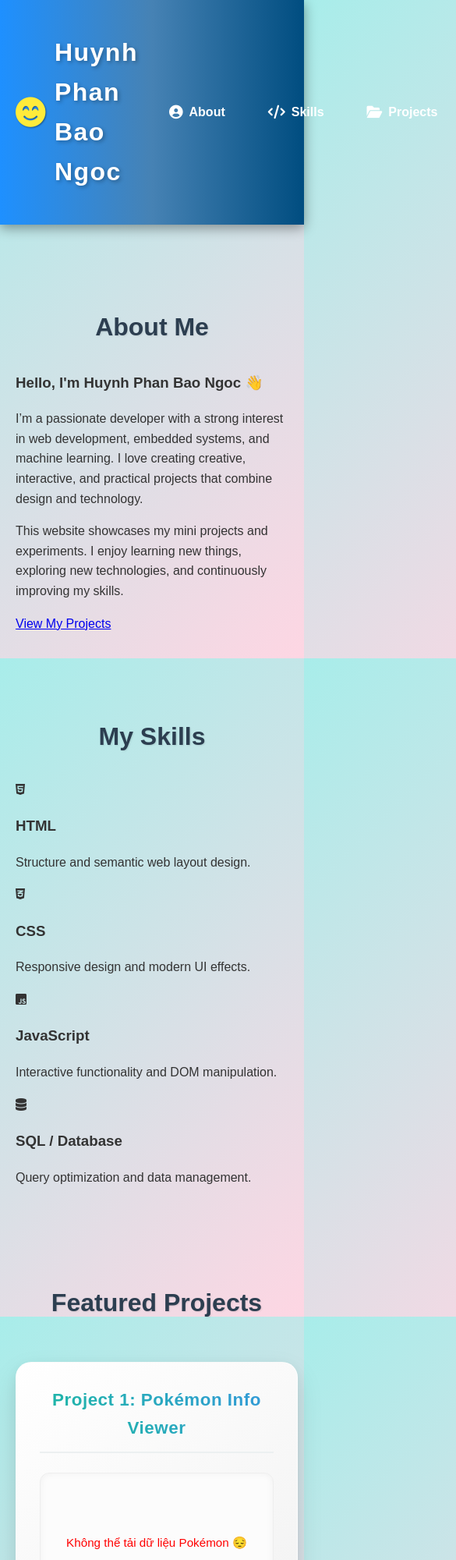
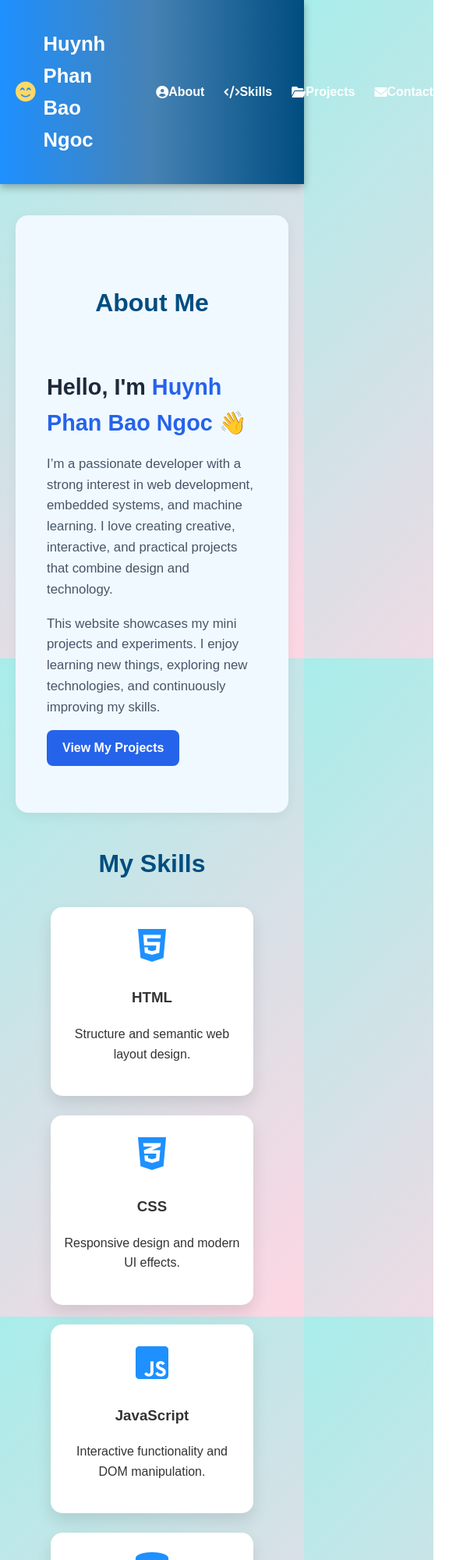
Before and after one commit to hpbaongoc/Portfolio, a plain HTML site: page index.html in a window 390 px wide. Shown: the top 2000 px of the page at 78% size, 585 px wide, since content can reach past the window. Drawn offline with Linux system fonts and the light colour scheme; no server answers.

Commit message:
Update style.css
Updated the styling for the body, header, navigation, main content, sections, skills, projects, buttons, footer, and added responsive design for various components.

```diff
--- a/style.css
+++ b/style.css
@@ -1,254 +1,230 @@
-/* Thiết lập chung */
+/* GENERAL */
 body {
-    font-family: 'Arial', sans-serif;
+    font-family: 'Poppins', sans-serif;
     margin: 0;
     padding: 0;
-
     background: linear-gradient(135deg, #a8edea 0%, #fed6e3 100%);
     background-attachment: fixed;
     color: #333;
     line-height: 1.6;
 }
 
-/* Header và Navigation */
+/* HEADER */
 header {
-
     background: linear-gradient(90deg, #1e90ff, #4682b4, #004d80);
     color: white;
     padding: 15px 0;
-    box-shadow: 0 4px 15px rgba(0, 0, 0, 0.4);
     position: sticky;
     top: 0;
     z-index: 1000;
+    box-shadow: 0 4px 10px rgba(0,0,0,0.3);
 }
 
 nav {
+    max-width: 1200px;
+    margin: 0 auto;
     display: flex;
     justify-content: space-between;
     align-items: center;
-    max-width: 1200px;
-    margin: 0 auto;
     padding: 0 20px;
 }
 
-
 nav h1 {
-    font-size: 2em;
-    letter-spacing: 1.5px;
-    text-shadow: 2px 2px 5px rgba(0, 0, 0, 0.3);
-    transition: transform 0.3s ease-out;
-    cursor: default;
+    font-size: 1.6em;
     display: flex;
     align-items: center;
 }
 
-
 .main-logo {
-    font-size: 1.2em;
     margin-right: 10px;
-    color: #ffeb3b;
-    text-shadow: 1px 1px 2px rgba(0, 0, 0, 0.4);
-}
-
-nav h1:hover {
-    transform: scale(1.05);
+    color: #ffd966;
 }
 
 nav ul {
     list-style: none;
-    padding: 0;
+    display: flex;
     margin: 0;
-    display: flex;
 }
 
 nav ul li {
     margin-left: 25px;
 }
 
-/* Các liên kết (About, Projects, Contact) */
 nav ul li a {
     color: white;
     text-decoration: none;
     font-weight: bold;
-    transition: all 0.3s ease-in-out;
-    padding: 8px 15px;
-    border-radius: 8px;
-    position: relative;
+    transition: all 0.3s;
     display: flex;
     align-items: center;
 }
 
-/* Icons trong menu */
-nav ul li a .fas {
-    margin-right: 8px;
-    font-size: 1.1em;
+nav ul li a:hover {
+    color: #ffd966;
 }
 
-nav ul li a:hover {
-    color: #ffd966;
-    background-color: rgba(255, 255, 255, 0.2);
-    transform: translateY(-3px);
-    box-shadow: 0 5px 15px rgba(0, 0, 0, 0.2);
-}
-
-/* Hiệu ứng gạch chân động */
-nav ul li a::after {
-    content: '';
-    position: absolute;
-    width: 0;
-    height: 3px;
-    display: block;
-    bottom: 0;
-    left: 50%;
-    transform: translateX(-50%);
-    background: #ffd966;
-    transition: width 0.4s ease-in-out;
-}
-
-nav ul li a:hover::after {
-    width: 100%;
-}
-
-/* Nội dung chính */
+/* MAIN */
 main {
     max-width: 1200px;
     margin: 40px auto;
     padding: 0 20px;
 }
 
+/* SECTIONS */
 .section {
-    padding: 40px 0;
+    margin-bottom: 60px;
 }
 
-h2 {
-    color: #2c3e50;
+.section h2 {
     text-align: center;
+    color: #004d80;
     margin-bottom: 30px;
     font-size: 2em;
-    text-shadow: 1px 1px 2px rgba(0, 0, 0, 0.1);
 }
 
-/* Project Card */
-#projects {
+/* SKILLS */
+.skills-container {
     display: flex;
     flex-wrap: wrap;
-    gap: 30px;
     justify-content: center;
+    gap: 25px;
 }
 
-/* KHUNG DỰ ÁN (THẺ CARD) - Hiệu ứng 3D đẹp mắt */
-.project-card {
-    background: linear-gradient(145deg, #ffffff, #f0f0f0);
-    padding: 30px;
-    border-radius: 20px;
-
-    box-shadow: 0 15px 35px rgba(0, 0, 0, 0.1),
-                0 5px 15px rgba(0, 0, 0, 0.05);
-
-    transition: transform 0.4s ease-in-out, box-shadow 0.4s ease-in-out;
-    flex: 1 1 calc(50% - 30px);
-    min-width: 300px;
+.skill-card {
+    background: white;
+    border-radius: 15px;
+    width: 230px;
     text-align: center;
-
-    border: 1px solid rgba(255, 255, 255, 0.6);
+    padding: 25px 15px;
+    transition: transform 0.3s, box-shadow 0.3s;
+    box-shadow: 0 10px 20px rgba(0,0,0,0.1);
 }
 
-/* HIỆU ỨNG HOVER */
+.skill-card:hover {
+    transform: translateY(-8px);
+    box-shadow: 0 15px 30px rgba(0,0,0,0.2);
+}
+
+.skill-card i {
+    font-size: 3em;
+    color: #1e90ff;
+    margin-bottom: 10px;
+}
+
+/* PROJECTS */
+.projects-row {
+    display: flex;
+    flex-wrap: wrap;
+    justify-content: center;
+    gap: 30px;
+}
+
+.project-card {
+    background: white;
+    border-radius: 20px;
+    padding: 25px;
+    width: 320px;
+    box-shadow: 0 15px 30px rgba(0, 0, 0, 0.1);
+    transition: all 0.3s ease-in-out;
+    text-align: center;
+}
+
 .project-card:hover {
     transform: translateY(-8px);
-    box-shadow: 0 25px 50px rgba(0, 0, 0, 0.3);
+    box-shadow: 0 25px 45px rgba(0, 0, 0, 0.25);
 }
 
-/* TIÊU ĐỀ H3 TRONG KHUNG (HIỆU ỨNG GRADIENT CHỮ) */
-.project-card h3 {
-    background: linear-gradient(45deg, #1abc9c, #3498db);
-    -webkit-background-clip: text;
-    -webkit-text-fill-color: transparent;
-    color: #3498db;
-
-    border-bottom: 2px solid #ecf0f1;
-    padding-bottom: 12px;
-    margin-top: 0;
-    font-size: 1.4em;
-    letter-spacing: 0.5px;
+.data-area {
+    background: #f8f9fa;
+    border-radius: 10px;
+    padding: 15px;
+    margin: 15px 0;
+    min-height: 100px;
 }
 
-/* KHU VỰC DỮ LIỆU BÊN TRONG */
-.data-area {
-    margin: 25px 0;
-    padding: 20px;
-    box-shadow: inset 0 0 10px rgba(0, 0, 0, 0.05);
-    border: 1px solid #eee;
-    border-radius: 12px;
-    background-color: #fcfcfc;
-    min-height: 140px;
-
-    display: flex;
-    flex-direction: column;
-    justify-content: center;
-    align-items: center;
-    font-size: 0.95em;
-}
-
-/* Styling cho Weather */
-.weather-info {
-    font-size: 1.8em;
-    font-weight: bold;
-    color: #e74c3c;
-}
-
-.weather-icon {
-    font-size: 4.5em;
-    margin-bottom: 15px;
-    color: #f1c40f;
-    animation: pulse 1.5s infinite;
-}
-
-/* Animation cho icon thời tiết */
-@keyframes pulse {
-    0% { transform: scale(1); }
-    50% { transform: scale(1.05); }
-    100% { transform: scale(1); }
-}
-
-/* Button */
 button {
     background: linear-gradient(90deg, #3498db, #2ecc71);
     color: white;
     border: none;
-    padding: 14px 30px;
-    border-radius: 30px;
+    padding: 10px 20px;
+    border-radius: 25px;
     cursor: pointer;
-    font-size: 1.1em;
-    font-weight: bold;
     transition: all 0.3s;
-    margin-top: 15px;
-    box-shadow: 0 4px 10px rgba(0, 0, 0, 0.2);
 }
 
 button:hover {
+    transform: scale(1.05);
     background: linear-gradient(90deg, #2ecc71, #3498db);
-    transform: translateY(-3px) scale(1.02);
-    box-shadow: 0 8px 15px rgba(0, 0, 0, 0.3);
 }
 
-/* Footer */
+/* FOOTER */
 footer {
     text-align: center;
     padding: 20px;
     background-color: rgba(44, 62, 80, 0.9);
     color: white;
-    margin-top: 40px;
 }
 
-/* Responsive cơ bản */
+/* RESPONSIVE */
 @media (max-width: 768px) {
-    #projects {
+    .projects-row, .skills-container {
         flex-direction: column;
-        gap: 20px;
-    }
-
-    .project-card {
-        flex: 1 1 100%;
+        align-items: center;
     }
 }
+/* ---------- ABOUT SECTION ---------- */
+.about-section {
+    background: #f0f9ff;
+    border-radius: 16px;
+    padding: 60px 40px;
+    box-shadow: 0 5px 15px rgba(0,0,0,0.05);
+    margin: 40px auto;
+    max-width: 1000px;
+}
+
+.about-content {
+    display: flex;
+    align-items: center;
+    justify-content: center;
+    flex-wrap: wrap;
+    gap: 40px;
+    text-align: left;
+}
+
+
+.about-text {
+    max-width: 550px;
+}
+
+.about-text h3 {
+    font-size: 1.8em;
+    margin-bottom: 10px;
+    color: #1e293b;
+}
+
+.about-text span {
+    color: #2563eb;
+    font-weight: bold;
+}
+
+.about-text p {
+    font-size: 1.05em;
+    color: #475569;
+    line-height: 1.6;
+    margin-bottom: 15px;
+}
+
+.btn-view {
+    display: inline-block;
+    padding: 10px 20px;
+    background: #2563eb;
+    color: white;
+    border-radius: 8px;
+    text-decoration: none;
+    font-weight: 600;
+    transition: 0.3s;
+}
+
+.btn-view:hover {
+    background: #1d4ed8;
+}
```
